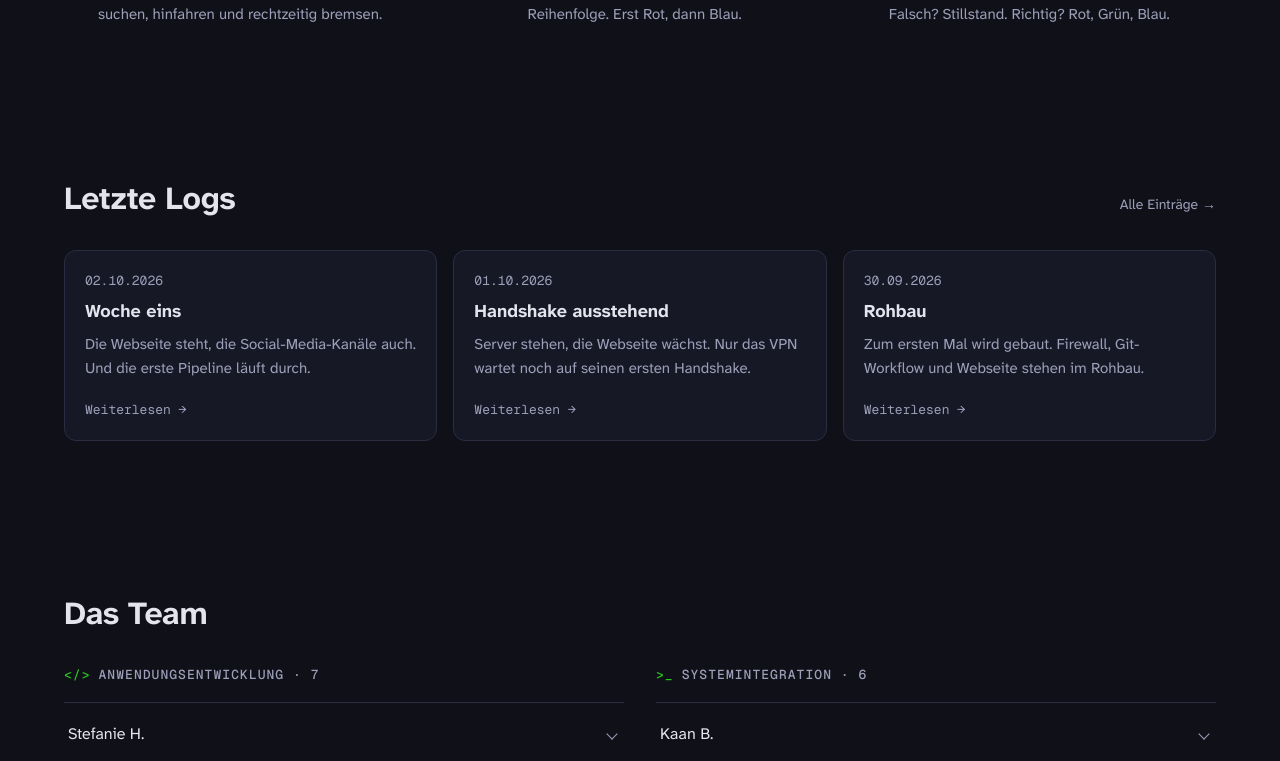
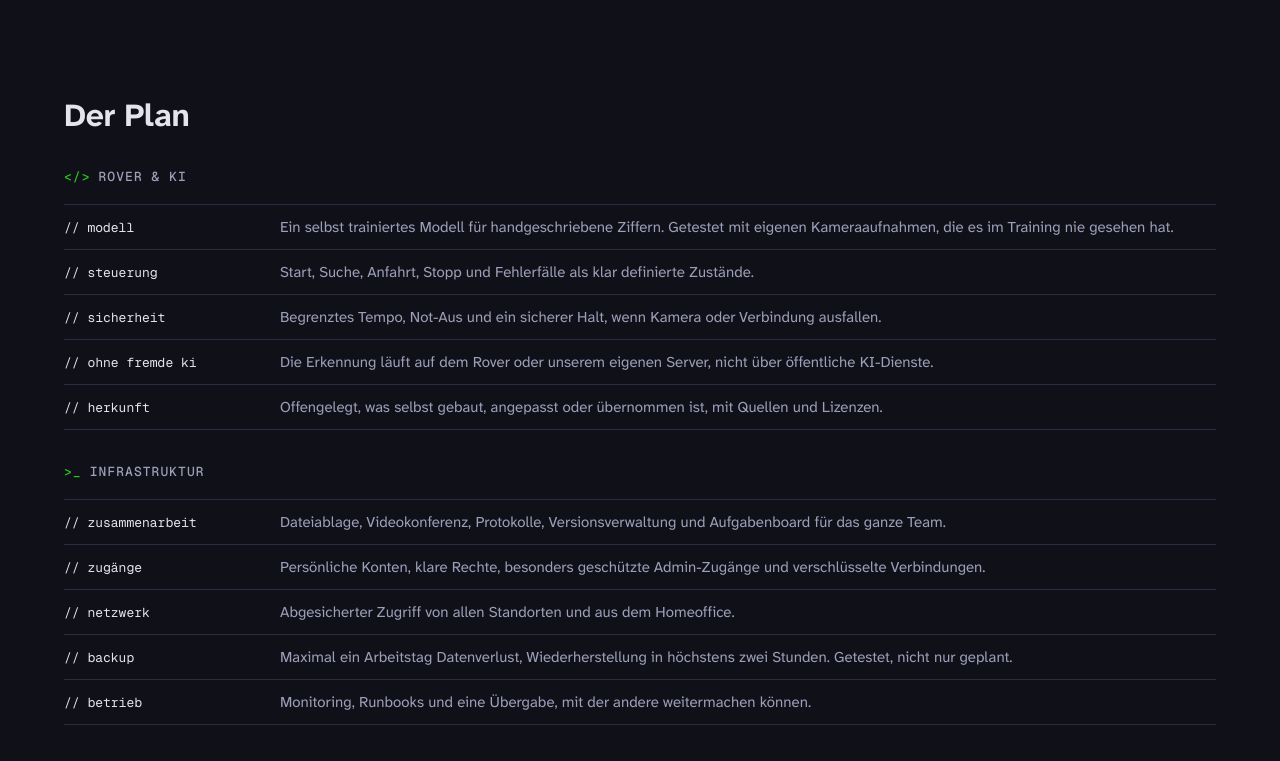
Before and after one commit to digiCoon/discRovery, a React (Vite) app: page / in a window 1280 px wide. Shown: the part 959-1720 px from the top of the page. Built offline with nearby package versions, Linux system fonts and the light colour scheme.

Commit message:
Add plan section and tighten section spacing

```diff
--- /dev/null
+++ b/src/components/Plan.jsx
@@ -0,0 +1,33 @@
+import { planGroups } from '../content/plan.js'
+import '../styles/Plan.css'
+
+export default function Plan() {
+    return (
+        <section className="section" aria-labelledby="plan-title">
+            <div className="section__head">
+                <h2 id="plan-title" className="plan__title">Der Plan</h2>
+            </div>
+
+            <div className="plan">
+                {planGroups.map((group) => (
+                    <div key={group.id} className="plan__group">
+                        <h3 className="plan__heading">
+                            <span className="plan__symbol" aria-hidden="true">{group.symbol}</span>
+                            {group.label}
+                        </h3>
+
+                        {/* Label/value rows, read like a spec sheet */}
+                        <dl className="plan__list">
+                            {group.items.map((item) => (
+                                <div key={item.label} className="plan__row">
+                                    <dt className="plan__label">{`// ${item.label}`}</dt>
+                                    <dd className="plan__text">{item.text}</dd>
+                                </div>
+                            ))}
+                        </dl>
+                    </div>
+                ))}
+            </div>
+        </section>
+    )
+}
--- /dev/null
+++ b/src/content/plan.js
@@ -0,0 +1,57 @@
+// Goals from tasks A and B that go beyond the three challenges
+export const planGroups = [
+    {
+        id: 'rover',
+        label: 'Rover & KI',
+        symbol: '</>',
+        items: [
+            {
+                label: 'modell',
+                text: 'Ein selbst trainiertes Modell für handgeschriebene Ziffern. Getestet mit eigenen Kameraaufnahmen, die es im Training nie gesehen hat.',
+            },
+            {
+                label: 'steuerung',
+                text: 'Start, Suche, Anfahrt, Stopp und Fehlerfälle als klar definierte Zustände.',
+            },
+            {
+                label: 'sicherheit',
+                text: 'Begrenztes Tempo, Not-Aus und ein sicherer Halt, wenn Kamera oder Verbindung ausfallen.',
+            },
+            {
+                label: 'ohne fremde ki',
+                text: 'Die Erkennung läuft auf dem Rover oder unserem eigenen Server, nicht über öffentliche KI-Dienste.',
+            },
+            {
+                label: 'herkunft',
+                text: 'Offengelegt, was selbst gebaut, angepasst oder übernommen ist, mit Quellen und Lizenzen.',
+            },
+        ],
+    },
+    {
+        id: 'infrastructure',
+        label: 'Infrastruktur',
+        symbol: '>_',
+        items: [
+            {
+                label: 'zusammenarbeit',
+                text: 'Dateiablage, Videokonferenz, Protokolle, Versionsverwaltung und Aufgabenboard für das ganze Team.',
+            },
+            {
+                label: 'zugänge',
+                text: 'Persönliche Konten, klare Rechte, besonders geschützte Admin-Zugänge und verschlüsselte Verbindungen.',
+            },
+            {
+                label: 'netzwerk',
+                text: 'Abgesicherter Zugriff von allen Standorten und aus dem Homeoffice.',
+            },
+            {
+                label: 'backup',
+                text: 'Maximal ein Arbeitstag Datenverlust, Wiederherstellung in höchstens zwei Stunden. Getestet, nicht nur geplant.',
+            },
+            {
+                label: 'betrieb',
+                text: 'Monitoring, Runbooks und eine Übergabe, mit der andere weitermachen können.',
+            },
+        ],
+    },
+]
--- a/src/index.css
+++ b/src/index.css
@@ -114,7 +114,7 @@ a:not(.button):hover {
 }
 
 .section {
-  margin-top: clamp(6rem, 12vw, 10rem);
+  margin-top: clamp(5rem, 9vw, 7rem);
 }
 
 .section__head {
--- a/src/pages/Home.jsx
+++ b/src/pages/Home.jsx
@@ -2,12 +2,14 @@ import Hero from '../components/Hero.jsx'
 import Challenges from '../components/Challenges.jsx'
 import LatestEntries from '../components/LatestEntries.jsx'
 import Team from '../components/Team.jsx'
+import Plan from '../components/Plan.jsx'
 
 export default function Home() {
     return (
         <>
             <Hero />
             <Challenges />
+            <Plan />
             <LatestEntries />
             <Team />
         </>
--- /dev/null
+++ b/src/styles/Plan.css
@@ -0,0 +1,66 @@
+.plan__title {
+    margin: 0;
+    font-size: clamp(1.5rem, 3vw, 2rem);
+    line-height: 1.2;
+    letter-spacing: -0.01em;
+}
+
+.plan {
+    display: grid;
+    gap: 2rem;
+}
+
+.plan__heading {
+    display: flex;
+    gap: 0.5rem;
+    margin: 0;
+    padding-bottom: 1rem;
+    border-bottom: 1px solid var(--color-border);
+    font-family: var(--font-mono);
+    font-size: 0.8125rem;
+    font-weight: 500;
+    letter-spacing: 0.08em;
+    text-transform: uppercase;
+    color: var(--color-text-muted);
+}
+
+.plan__symbol {
+    color: var(--color-green);
+}
+
+.plan__list {
+    margin: 0;
+}
+
+/* Mobile: label above its text */
+.plan__row {
+    padding: 0.625rem 0;
+    border-bottom: 1px solid var(--color-border);
+}
+
+.plan__label {
+    margin-bottom: 0.25rem;
+    font-family: var(--font-mono);
+    font-size: 0.8125rem;
+    color: var(--color-text);
+}
+
+.plan__text {
+    margin: 0;
+    font-size: 0.9375rem;
+    color: var(--color-text-muted);
+}
+
+/* Desktop: fixed label column on the left, text on the right */
+@media (min-width: 48rem) {
+    .plan__row {
+        display: grid;
+        grid-template-columns: 12rem 1fr;
+        gap: 1.5rem;
+        align-items: baseline;
+    }
+
+    .plan__label {
+        margin-bottom: 0;
+    }
+}
```
